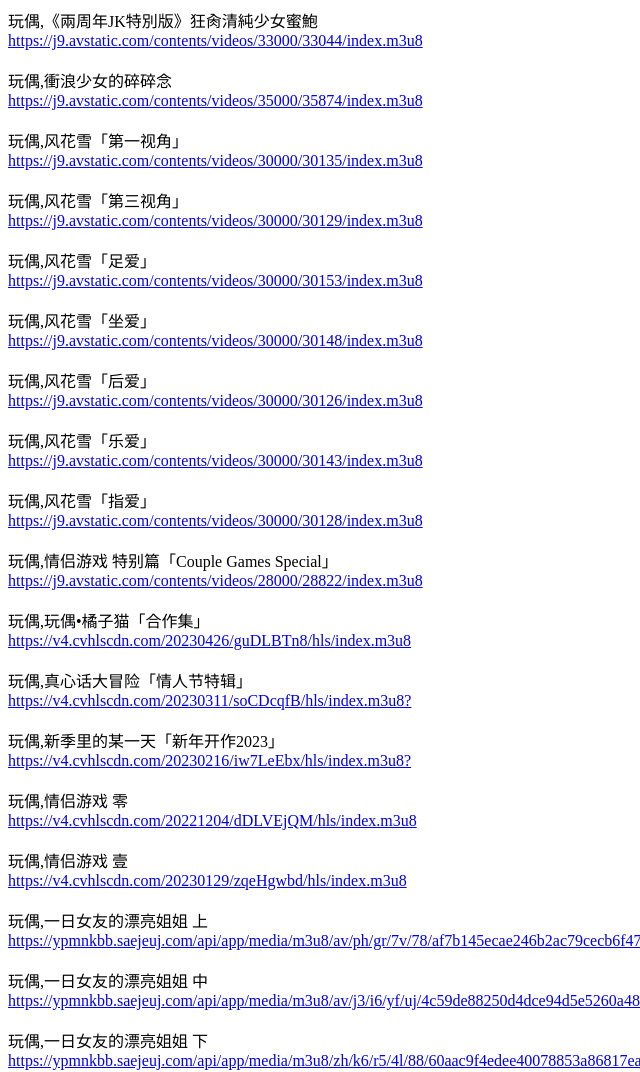
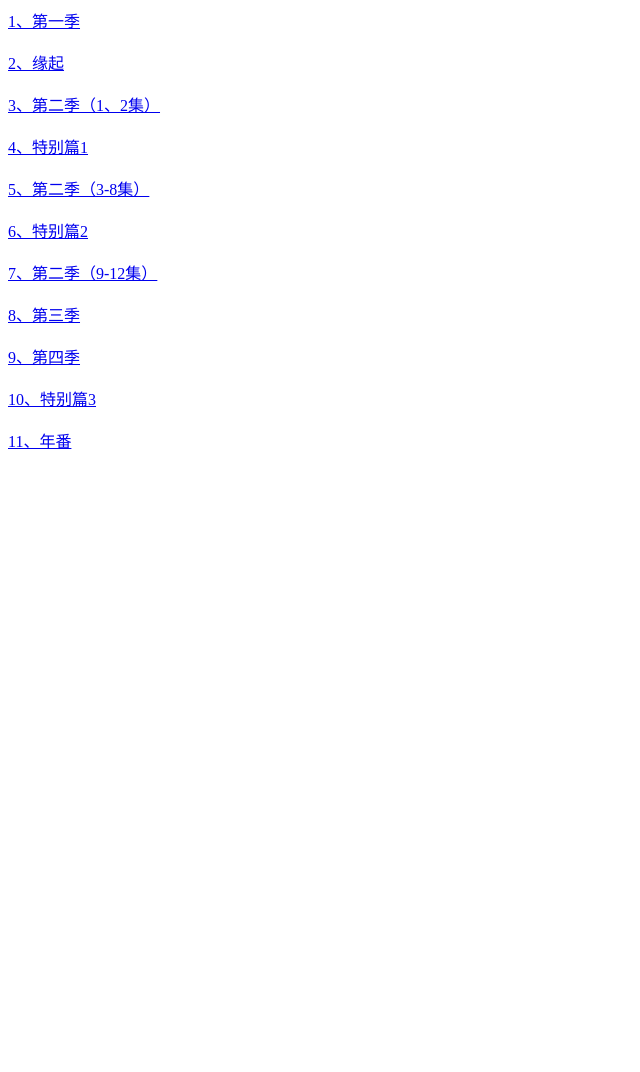
Before and after one commit to MrJdy/m3u, a plain HTML site: page index.html in a window 1280 px wide. Shown: the top 1072 px of the page, without its empty margins (0-640 px from the left). After the commit the page ends 800 px from the top, so only its background shows below. Drawn offline with Linux system fonts and the light colour scheme.

Commit message:
Update index.html

```diff
--- a/index.html
+++ b/index.html
@@ -6,7 +6,18 @@
     <title>视频源</title>
 </head>
 <body>
-    <script src="./index.js" defer="true"></script>
-    <div id="myDiv"></div>
+    <a href="https://www.856dm.com/video/182.html">1、第一季</a></br></br>
+    <a href="https://www.856dm.com/video/7625.html">2、缘起</a></br></br>
+    <a href="https://www.856dm.com/video/180.html">3、第二季（1、2集）</a></br></br>
+    <a href="https://www.856dm.com/video/3929.html">4、特别篇1</a></br></br>
+    <a href="https://www.856dm.com/video/180.html">5、第二季（3-8集）</a></br></br>
+    <a href="https://www.856dm.com/video/4103.html">6、特别篇2</a></br></br>
+    <a href="https://www.856dm.com/video/180.html">7、第二季（9-12集）</a></br></br>
+    <a href="https://www.856dm.com/video/179.html">8、第三季</a></br></br>
+    <a href="https://www.856dm.com/video/6747.html">9、第四季</a></br></br>
+    <a href="https://www.856dm.com/video/7155.html">10、特别篇3</a></br></br>
+    <a href="https://www.856dm.com/video/7646.html">11、年番</a></br></br>
+    <!-- <script src="./index.js" defer="true"></script>
+    <div id="myDiv"></div> -->
 </body>
 </html>
```
